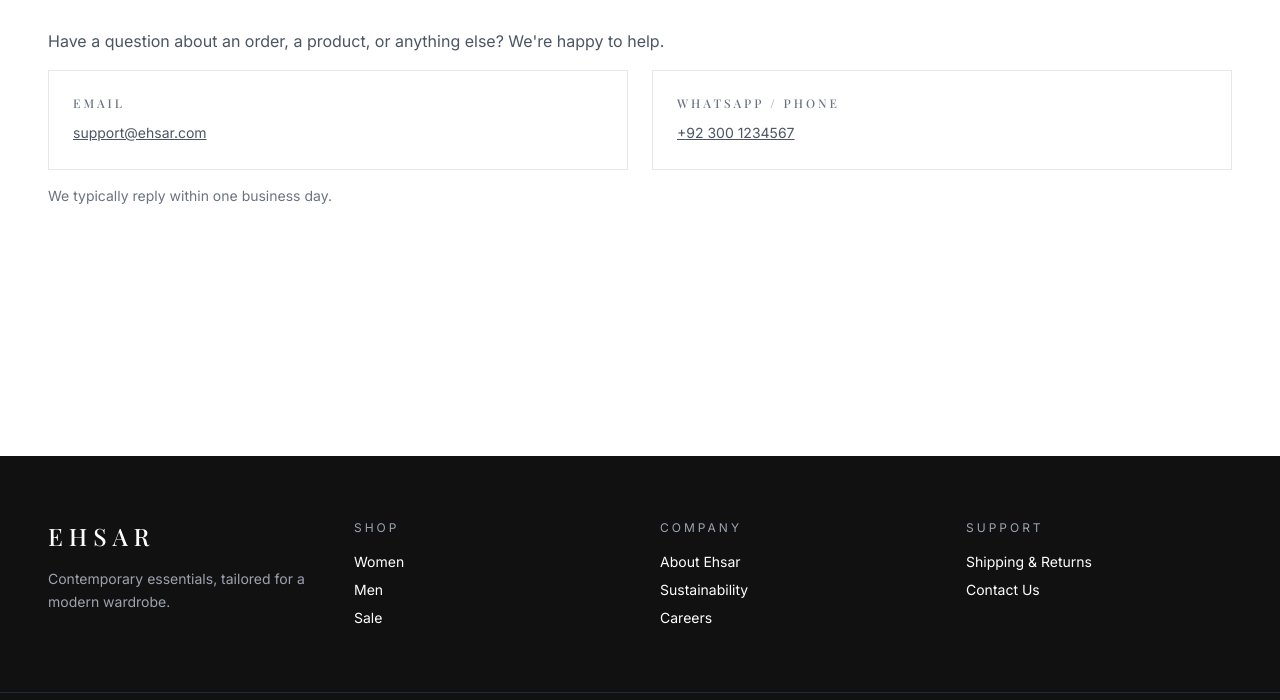
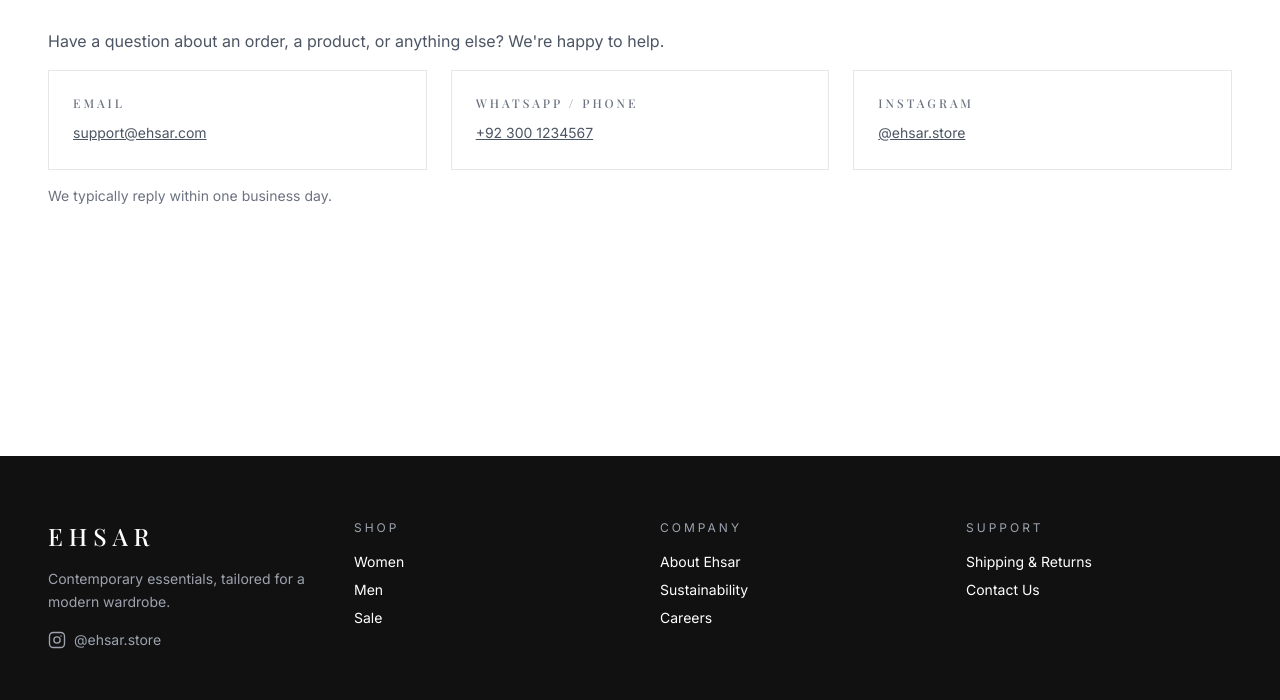
Before and after one commit to ehsanxshah111-sketch/ehsar, a React (Vite) app in the folder frontend/: page /contact in a window 1280 px wide. Shown: the part 225-925 px from the top of the page. Built offline with nearby package versions, Linux system fonts and the light colour scheme; no server answers.

Commit message:
Update new features

```diff
--- a/frontend/src/components/Footer.jsx
+++ b/frontend/src/components/Footer.jsx
@@ -6,9 +6,23 @@
     <div className="container-ehsar py-16 grid grid-cols-2 md:grid-cols-4 gap-10">
       <div className="col-span-2 md:col-span-1">
         <h3 className="text-2xl font-display tracking-widest2 uppercase mb-4">Ehsar</h3>
-        <p className="text-sm text-gray-400 leading-relaxed">
+        <p className="text-sm text-gray-400 leading-relaxed mb-4">
           Contemporary essentials, tailored for a modern wardrobe.
         </p>
+        <a
+          href="https://www.instagram.com/ehsar.store/"
+          target="_blank"
+          rel="noopener noreferrer"
+          aria-label="Ehsar on Instagram"
+          className="inline-flex items-center gap-2 text-sm text-gray-400 hover:text-ehsar-gold"
+        >
+          <svg width="18" height="18" viewBox="0 0 24 24" fill="none" stroke="currentColor" strokeWidth="1.8">
+            <rect x="2" y="2" width="20" height="20" rx="5" />
+            <circle cx="12" cy="12" r="4.2" />
+            <circle cx="17.3" cy="6.7" r="1" fill="currentColor" stroke="none" />
+          </svg>
+          @ehsar.store
+        </a>
       </div>
       <div>
         <h4 className="text-xs tracking-widest2 uppercase text-gray-400 mb-4">Shop</h4>
--- a/frontend/src/pages/info/ContactUs.jsx
+++ b/frontend/src/pages/info/ContactUs.jsx
@@ -7,12 +7,13 @@
 const CONTACT_EMAIL = "support@ehsar.com";
 const CONTACT_PHONE_DISPLAY = "+92 300 1234567";
 const CONTACT_WHATSAPP_LINK = "https://wa.me/923001234567";
+const INSTAGRAM_LINK = "https://www.instagram.com/ehsar.store/";
 
 const ContactUs = () => (
   <InfoPage title="Contact Us">
     <p>Have a question about an order, a product, or anything else? We're happy to help.</p>
 
-    <div className="not-prose grid grid-cols-1 sm:grid-cols-2 gap-6 mt-8">
+    <div className="not-prose grid grid-cols-1 sm:grid-cols-3 gap-6 mt-8">
       <div className="border border-gray-200 p-6">
         <h2 className="text-xs uppercase tracking-widest2 text-gray-500 mb-2">Email</h2>
         <a href={`mailto:${CONTACT_EMAIL}`} className="text-sm underline">
@@ -25,6 +26,12 @@
           {CONTACT_PHONE_DISPLAY}
         </a>
       </div>
+      <div className="border border-gray-200 p-6">
+        <h2 className="text-xs uppercase tracking-widest2 text-gray-500 mb-2">Instagram</h2>
+        <a href={INSTAGRAM_LINK} target="_blank" rel="noopener noreferrer" className="text-sm underline">
+          @ehsar.store
+        </a>
+      </div>
     </div>
 
     <p className="mt-8 text-sm text-gray-500">We typically reply within one business day.</p>
```
